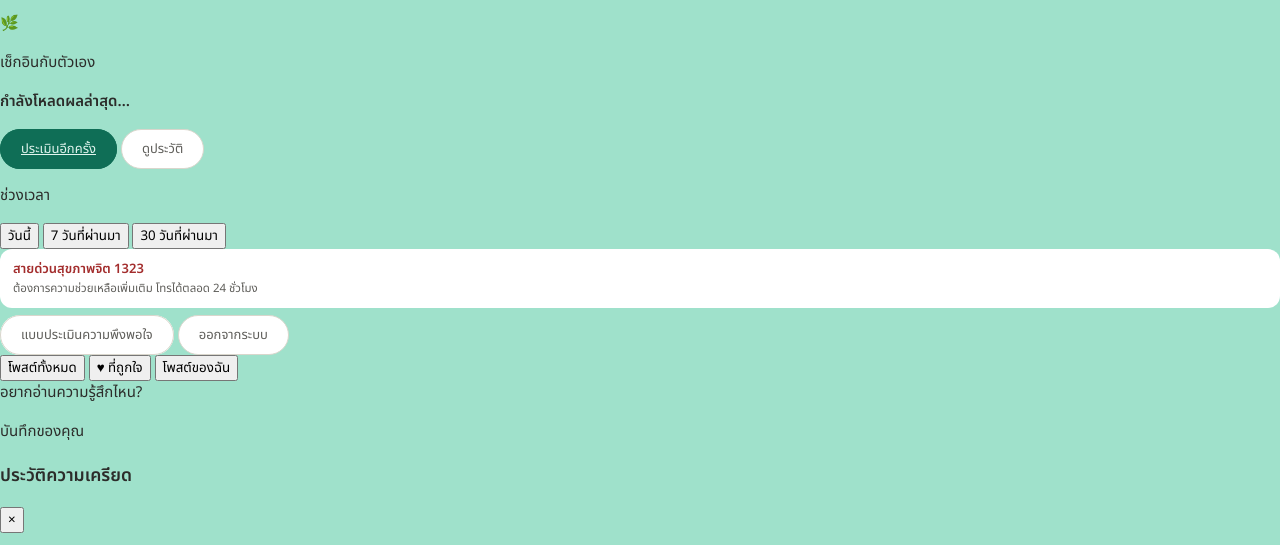
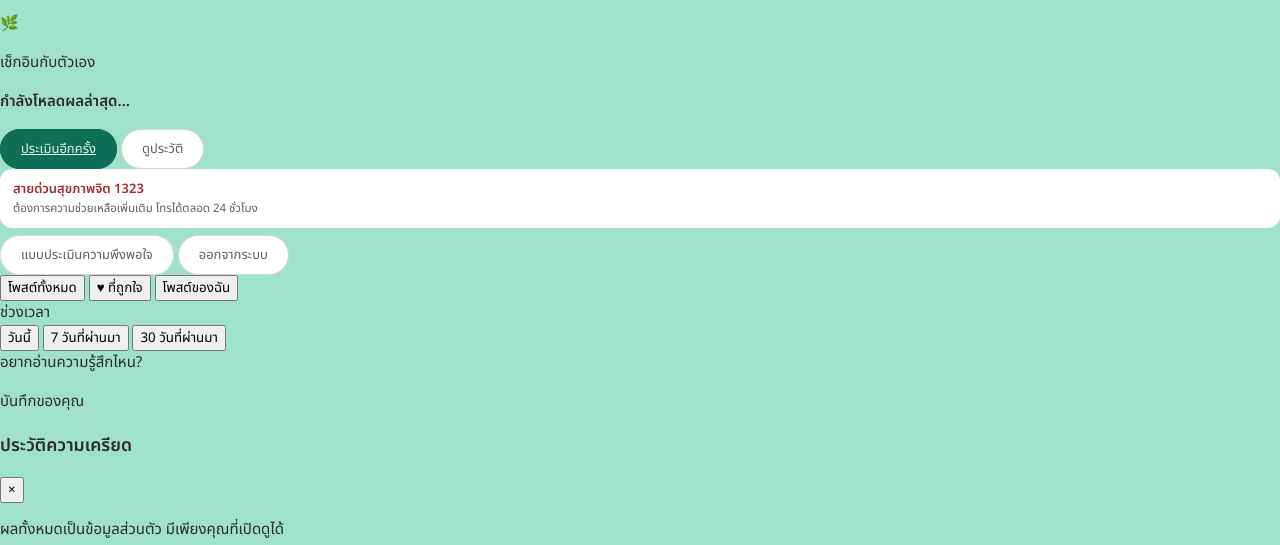
Before and after one commit to Tanut-oam/Labye_GE, a website with bundled scripts: page board.html in a window 1280 px wide. Shown: the part 223-768 px from the top of the page. Built offline with nearby package versions, Linux system fonts and the light colour scheme; a script that the page names is missing.

Commit message:
Edit navbar

```diff
--- a/assets/css/board.css
+++ b/assets/css/board.css
@@ -47,9 +47,9 @@
 .fruit-option[aria-pressed="true"]{ border-color:var(--mint-deep); background:var(--mint-soft); box-shadow:0 0 0 2px rgba(15,110,86,.08) }
 
 .range-btn{
-  width:100%; min-height:46px; border:1px solid rgba(15,110,86,.08); background:#fff;
-  border-radius:999px; padding:10px 14px; font-size:13px;
-  color:var(--mood-ok-ink); margin-bottom:8px;
+  flex:0 0 auto; min-height:40px; border:1px solid rgba(15,110,86,.08); background:#fff;
+  border-radius:999px; padding:8px 16px; font-size:12.5px;
+  color:var(--mood-ok-ink);
   transition:transform .2s ease,box-shadow .2s ease,background-color .2s ease;
 }
 .range-btn:hover{ transform:translateY(-2px); box-shadow:0 7px 18px rgba(56,56,36,.09) }
@@ -75,7 +75,7 @@
 .main{ flex:1; min-width:0; margin-left:284px; padding:42px clamp(24px,3.2vw,52px) 64px }
 
 .feed-tabs{
-  display:flex; width:max-content; max-width:100%; gap:6px; padding:5px; margin:0 0 20px;
+  display:flex; width:max-content; max-width:100%; gap:6px; padding:5px; margin:0 0 10px;
   border:1px solid rgba(15,110,86,.1); border-radius:999px; background:rgba(255,255,255,.48);
   overflow:auto; scrollbar-width:none; scrollbar-color:transparent transparent;
 }
@@ -87,6 +87,10 @@
 }
 .feed-tab:hover{ transform:translateY(-1px); color:var(--mint-deep) }
 .feed-tab[aria-pressed="true"]{ background:var(--paper); color:var(--mint-deep); font-weight:600; box-shadow:0 5px 14px rgba(49,91,78,.1) }
+.range-toolbar{ display:flex; align-items:center; gap:12px; margin:0 0 24px 4px }
+.range-toolbar > span{ flex:0 0 auto; color:var(--mint-deep); font-size:12px; font-weight:500 }
+.range-options{ display:flex; gap:7px; max-width:100%; overflow:auto; scrollbar-width:none; scrollbar-color:transparent transparent }
+.range-options::-webkit-scrollbar{ display:none }
 .board-status{ min-height:22px; margin:-20px 3px 12px; color:var(--danger); font-size:12px }
 .board-status.ok{ color:var(--success) }
 
@@ -285,8 +289,11 @@
   .side .helpline{ margin-top:12px }
   .stress-summary{ margin:10px 0 14px }
   .main{ margin-left:0; padding:96px 17px 44px }
-  .feed-tabs{ width:100%; margin-bottom:16px }
+  .feed-tabs{ width:100%; margin-bottom:10px }
   .feed-tab{ flex:1; padding-inline:12px }
+  .range-toolbar{ align-items:flex-start; flex-direction:column; gap:6px; margin:0 0 20px }
+  .range-options{ width:100%; padding-bottom:2px }
+  .range-btn{ min-height:42px }
   body.side-menu-open{ overflow:hidden }
   .topbar{ gap:8px; margin-bottom:26px }
   .mood{ min-height:42px; padding:8px 15px }
--- a/board.html
+++ b/board.html
@@ -10,7 +10,7 @@
 <link rel="preconnect" href="https://xvpyjgopvhkbraumianp.supabase.co" crossorigin>
 <link href="https://fonts.googleapis.com/css2?family=Noto+Sans+Thai:wght@400;500;600&display=swap" rel="stylesheet">
 <link rel="stylesheet" href="assets/css/base.css">
-<link rel="stylesheet" href="assets/css/board.css?v=20260916.5">
+<link rel="stylesheet" href="assets/css/board.css?v=20260916.6">
 </head>
 <body data-page="board">
 <div class="board">
@@ -51,11 +51,6 @@
       </div>
     </section>
 
-    <p class="side-label">ช่วงเวลา</p>
-    <button class="range-btn" data-days="1" aria-pressed="true">วันนี้</button>
-    <button class="range-btn" data-days="7" aria-pressed="false">7 วันที่ผ่านมา</button>
-    <button class="range-btn" data-days="30" aria-pressed="false">30 วันที่ผ่านมา</button>
-
     <div class="helpline">
       <strong>สายด่วนสุขภาพจิต 1323</strong>
       ต้องการความช่วยเหลือเพิ่มเติม โทรได้ตลอด 24 ชั่วโมง
@@ -72,6 +67,14 @@
       <button class="feed-tab" type="button" data-view="liked" aria-pressed="false">♥ ที่ถูกใจ</button>
       <button class="feed-tab" type="button" data-view="mine" aria-pressed="false">โพสต์ของฉัน</button>
     </nav>
+    <div class="range-toolbar" role="group" aria-labelledby="range-label">
+      <span id="range-label">ช่วงเวลา</span>
+      <div class="range-options">
+        <button class="range-btn" type="button" data-days="1" aria-pressed="true">วันนี้</button>
+        <button class="range-btn" type="button" data-days="7" aria-pressed="false">7 วันที่ผ่านมา</button>
+        <button class="range-btn" type="button" data-days="30" aria-pressed="false">30 วันที่ผ่านมา</button>
+      </div>
+    </div>
     <div class="topbar" id="moods"><span class="q">อยากอ่านความรู้สึกไหน?</span></div>
     <p class="board-status" id="board-status" role="status" aria-live="polite"></p>
     <div class="grid" id="grid"></div>
```
